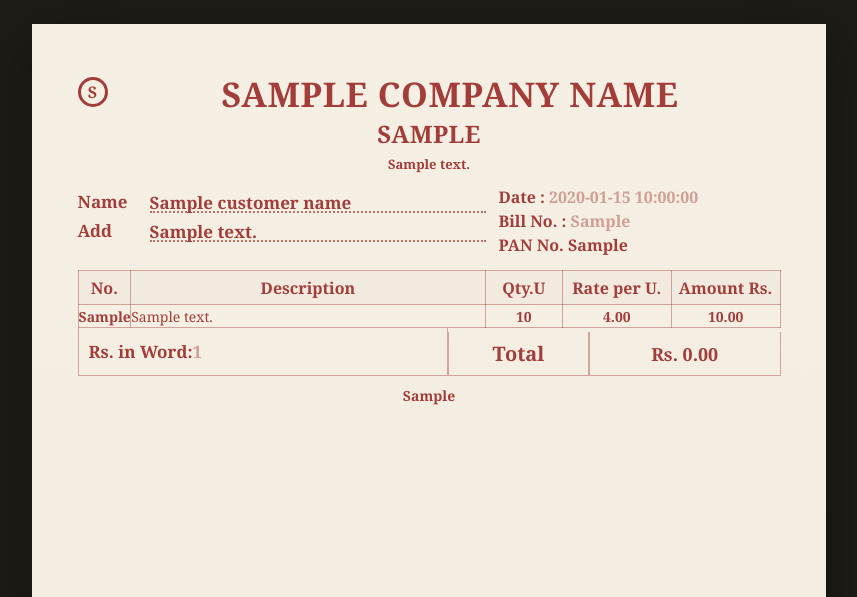
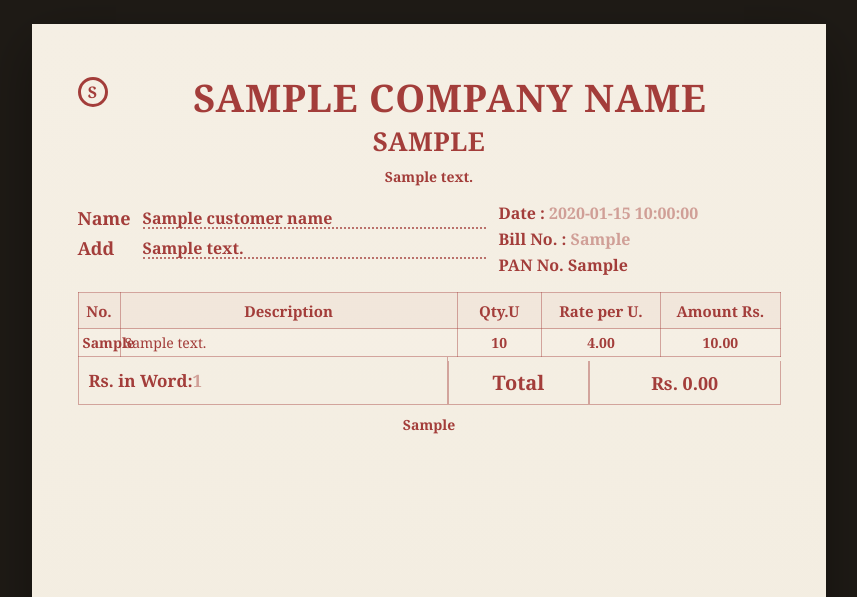
Before and after one commit to samarthchavda/akshar_light, a Python web app: template backend/app/templates/bill_template.html in a window 1280 px wide. Shown: the top 597 px of the page, without its empty margins (211-1068 px from the left). Run offline with Jinja, Linux system fonts and the light colour scheme; the template is opened without the code that fills it: most values are stand-ins (such as "Sample title", 1, 10 or a date in 2020).

Commit message:
🚀 Optimize template display, login speed, and preview loading
**Template Improvements:**
- Increased company name font size from 34px to 38px
- Increased tagline size from 24px to 26px
- Improved address font size and weight for better visibility
- Enhanced field label sizing and spacing
- Increased table header size and improved table cell padding
- Better description cell word wrapping

**Preview Speed Optimizations:**
- Extended desktop device frame from 1200px to full 95vw width
- Increased desktop preview height to 85vh for full page display
- Fixed CSS rule formatting for device frames
- Added fetchWithTimeout utility for request timeouts
- Added preloadPreview function for faster subsequent previews
- Added signupUser function with optimized error handling

**Login Performance:**
- Added proper error handling with timeout support
- Optimized signup/login response parsing
- Better error message extraction from API responses
- Prevented multiple concurrent login attempts

**Result:**
- Preview now uses full available screen space
- Customer name and address are clearly visible
- Faster load times with timeout protection
- All template fields display properly formatted

```diff
--- a/backend/app/templates/bill_template.html
+++ b/backend/app/templates/bill_template.html
@@ -76,28 +76,29 @@
     .title {
       margin: 0;
       text-align: center;
-      font-size: 34px;
-      letter-spacing: 0.6px;
+      font-size: 38px;
+      letter-spacing: 0.8px;
       font-weight: 700;
       text-transform: uppercase;
-      line-height: 1.05;
+      line-height: 1.1;
       width: 100%;
     }
 
     .subtitle {
-      margin: 2px 0 6px;
+      margin: 4px 0 8px;
       text-align: center;
-      font-size: 24px;
+      font-size: 26px;
       font-weight: 700;
       text-transform: uppercase;
-      letter-spacing: 0.4px;
+      letter-spacing: 0.5px;
     }
 
     .address {
       text-align: center;
-      font-size: 13px;
-      line-height: 1.3;
-      margin-bottom: 12px;
+      font-size: 14px;
+      line-height: 1.4;
+      margin-bottom: 14px;
+      font-weight: 600;
       font-weight: 600;
     }
 
@@ -119,14 +120,18 @@
     }
 
     .field-line .label {
-      width: 62px;
+      width: 55px;
       flex: none;
+      font-size: 18px;
+      font-weight: 700;
     }
 
     .field-line .value {
       flex: 1;
       border-bottom: 2px dotted var(--line-strong);
       height: 22px;
+      font-size: 16px;
+      padding-bottom: 2px;
     }
 
     .right-meta {
@@ -137,7 +142,11 @@
       text-align: left;
     }
 
-    .right-meta div { min-height: 24px; }
+    .right-meta div {
+      min-height: 26px;
+      font-size: 16px;
+      font-weight: 700;
+    }
 
     .invoice-table {
       width: 100%;
@@ -148,11 +157,11 @@
       background: rgba(255, 255, 255, 0.05);
     }
 
-    .invoice-table col.no { width: 7.5%; }
-    .invoice-table col.desc { width: 50.5%; }
-    .invoice-table col.qty { width: 11%; }
-    .invoice-table col.rate { width: 15.5%; }
-    .invoice-table col.amount { width: 15.5%; }
+    .invoice-table col.no { width: 6%; }
+    .invoice-table col.desc { width: 48%; }
+    .invoice-table col.qty { width: 12%; }
+    .invoice-table col.rate { width: 17%; }
+    .invoice-table col.amount { width: 17%; }
 
     .invoice-table th,
     .invoice-table td {
@@ -162,18 +171,20 @@
     }
 
     .invoice-table thead th {
-      height: 34px;
-      font-size: 16px;
+      height: 36px;
+      font-size: 15px;
       font-weight: 700;
       text-align: center;
       vertical-align: middle;
-      background: rgba(163, 61, 58, 0.03);
+      background: rgba(163, 61, 58, 0.05);
+      padding: 6px;
     }
 
     .invoice-table tbody td {
-      height: 26px;
+      height: 28px;
       font-size: 14px;
       vertical-align: middle;
+      padding: 4px;
     }
 
     .no-cell,
@@ -185,6 +196,11 @@
     }
 
     .desc-cell { padding: 0 10px; }
+    .desc-cell {
+      padding: 4px 10px;
+      word-wrap: break-word;
+      word-break: break-word;
+    }
 
     .lines tr td { height: 23px; }
 
@@ -229,6 +245,13 @@
       font-size: 14px;
       font-weight: 700;
       margin-top: 10px;
+        .contact {
+          text-align: center;
+          font-size: 13px;
+          font-weight: 600;
+          margin-top: 8px;
+          line-height: 1.3;
+        }
     }
 
     .placeholder { color: rgba(163, 61, 58, 0.45); }
```
Also changed, not shown: frontend/src/App.jsx (+31 -0 lines), frontend/src/styles.css (+17 -9 lines).
